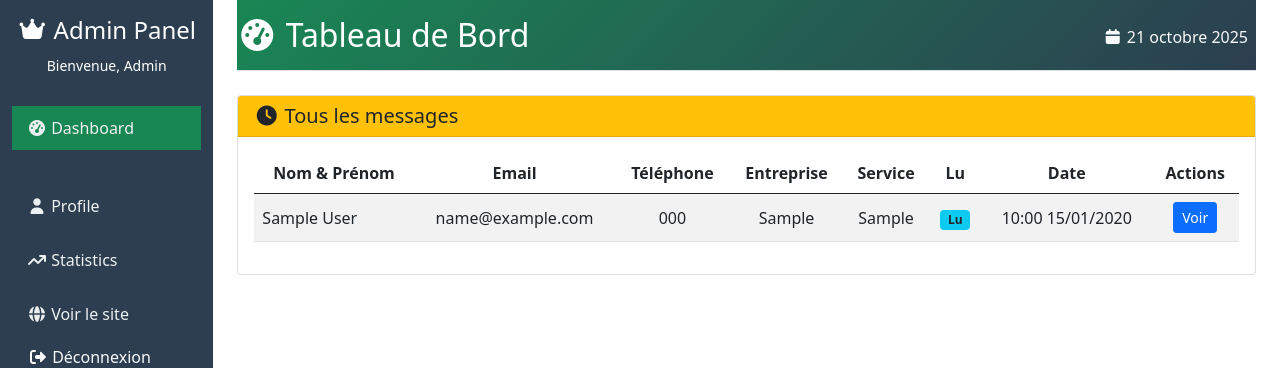
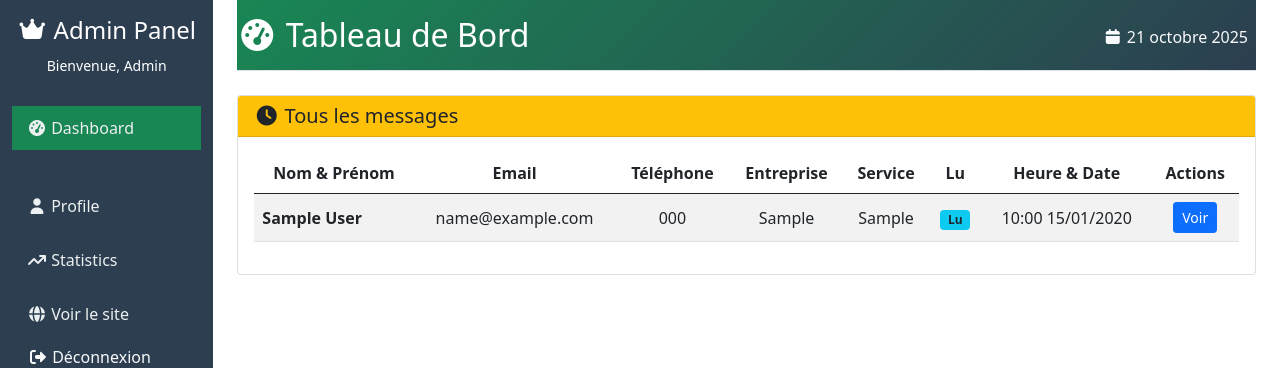
Before and after one commit to Epechastifol/portfeuil, a Django app: page /admin/all-messages/ in a window 1280 px wide. Shown: the top 368 px of the page. Run offline with Django 5.2, Linux system fonts and the light colour scheme; a user stored in the database is signed in; tables that the repository leaves empty hold one stand-in row (values such as "Sample post"); some libraries are stand-ins or nearby versions.

Commit message:
Update message list table headers for clarity and consistency

```diff
--- a/templates/admin/message_list.html
+++ b/templates/admin/message_list.html
@@ -24,14 +24,14 @@
                                 <th>Entreprise</th>
                                 <th>Service</th>
                                 <th>Lu</th>
-                                <th>Date</th>
+                                <th>Heure & Date</th>
                                 <th>Actions</th>
                             </tr>
                         </thead>
                         <tbody>
                             {% for message in all_messages %}
                             <tr class="text-center">
-                                <td class="text-start">{{ message.firstName }} {{ message.lastName }}</td>
+                                <th class="text-start">{{ message.firstName }} {{ message.lastName }}</th>
                                 <td>{{ message.email }}</td>
                                 <td>{{ message.phone|default:'-' }}</td>
                                 <td>{{ message.company|default:'-' }}</td>
```
